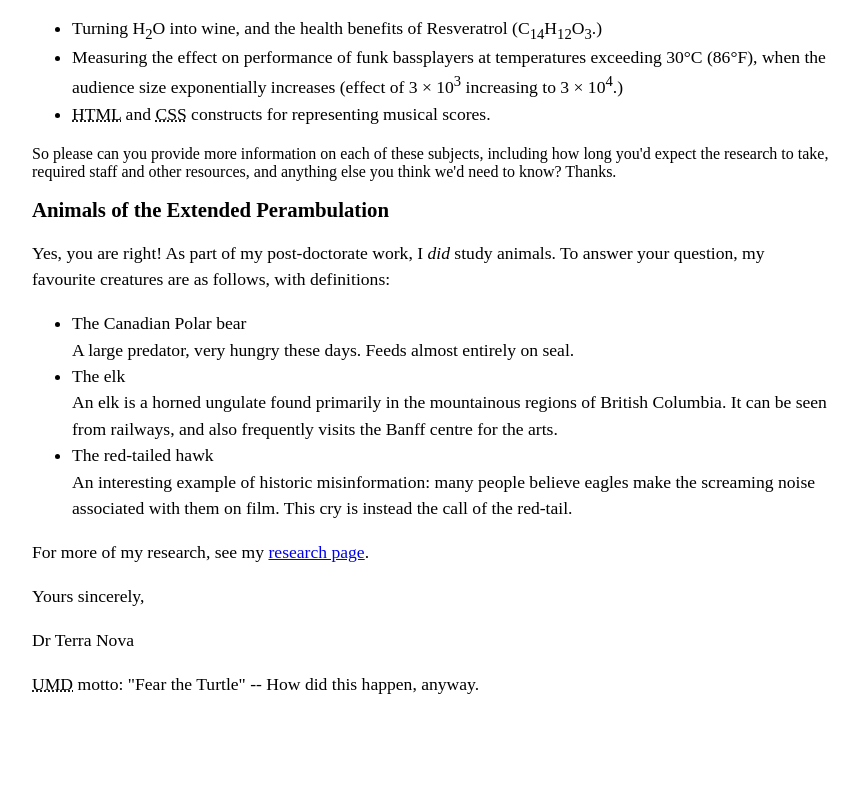
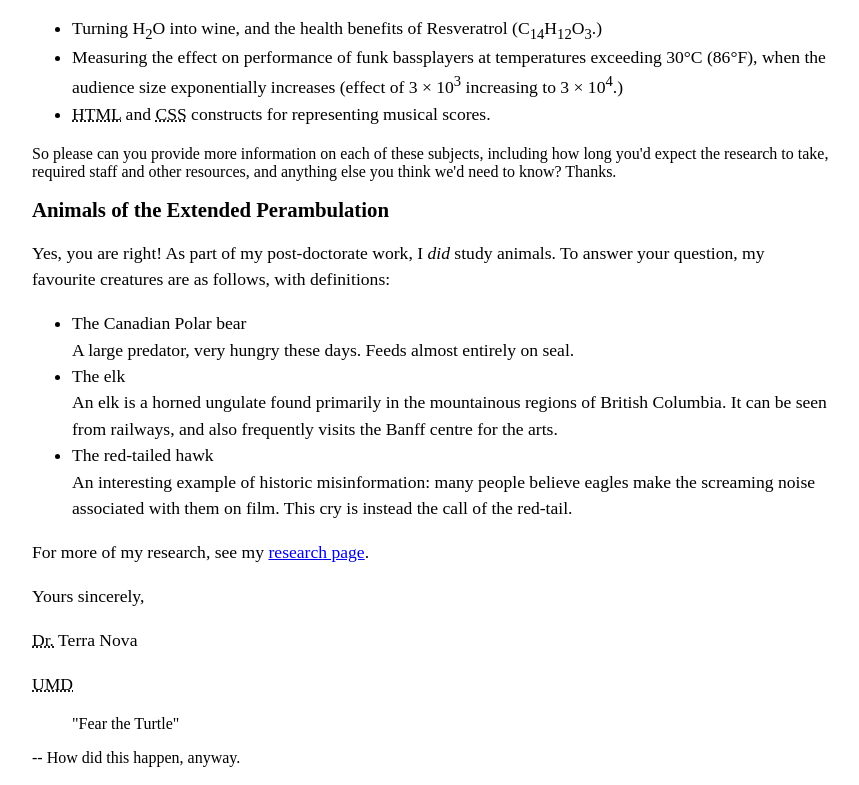
Before and after one commit to echoy1/echoy1.github.io, a plain HTML site: page Lab2/index.html in a window 1280 px wide. Shown: the part 992-1777 px from the top of the page, without its empty margins (208-1067 px from the left). Before the commit the page ends 1707 px from the top, so only its background shows below. Drawn offline with Linux system fonts and the light colour scheme.

Commit message:
Update index.html

```diff
--- a/Lab2/index.html
+++ b/Lab2/index.html
@@ -78,7 +78,7 @@
 
             Please let me know if this is ok, and if so which start date you would prefer.
 
-            You can find more information about important university dates on our <a href="#" title="iSchool Website">website</a>.
+            You can find more information about important university dates on our <a href="http://umd.ioLinks" title="iSchool Website">website</a>.
             </p>
 
             <h2>Subjects of study</h2>
@@ -113,10 +113,10 @@
             <p>For more of my research, see my <a href="http://umd.ioLinks" title="Research Page">research page</a>.</p>
 
             <p>Yours sincerely, </p>
-            <p>Dr Terra Nova</p>
+            <p><abbr title="Doctor">Dr.</abbr> Terra Nova</p>
 
 
-            <p><abbr title="University of Maryland">UMD</abbr> motto: "Fear the Turtle" -- How did this happen, anyway.</p>
+            <p><abbr title="University of Maryland">UMD</abbr> <blockquote cite="http://umd.ioLinks">"Fear the Turtle"</blockquote> -- How did this happen, anyway.</p>
 
     </body>
 </html>
```
